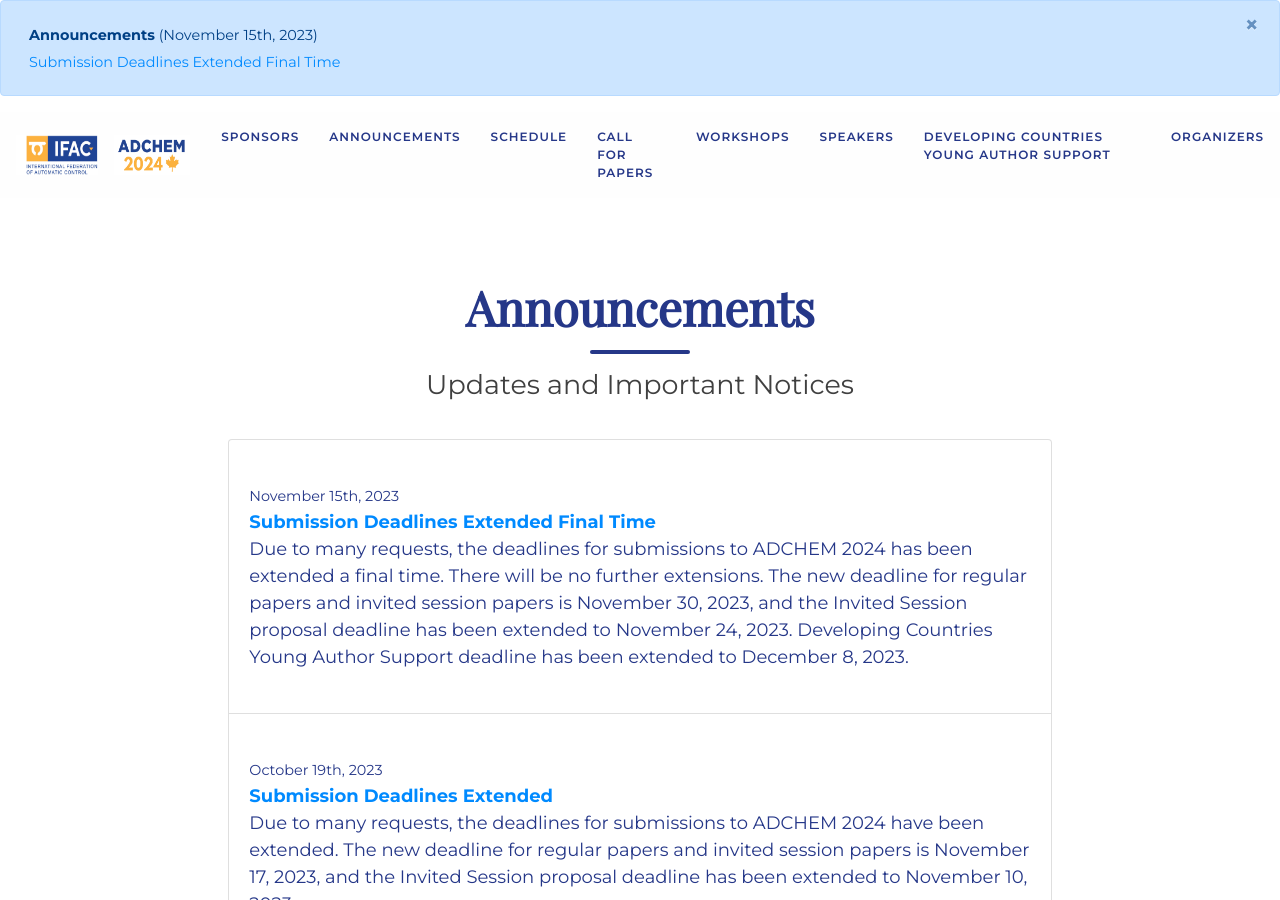
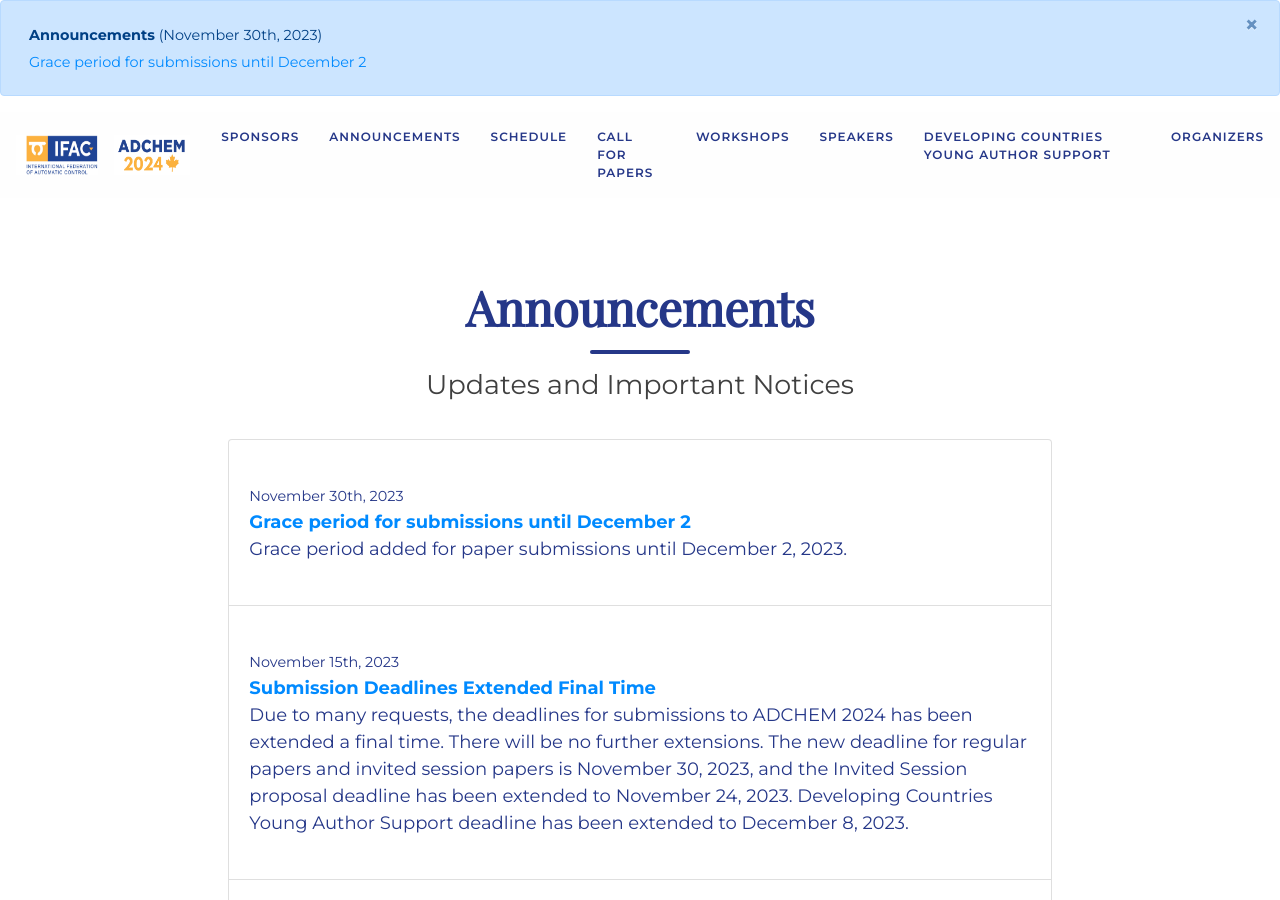
Before and after one commit to daisubc/ADCHEM2024, a Jekyll site: the page built from _pages/announcements.md, in a window 1280 px wide and 900 px high. Built offline with Jekyll 4.4.1, drawn with Linux system fonts in a browser that asks for light colours; nearby versions of some CDN libraries; some web fonts are replaced.

Commit message:
Update announcements.yml

```diff
--- a/_data/announcements.yml
+++ b/_data/announcements.yml
@@ -1,3 +1,9 @@
+- title: Grace period for submissions until December 2
+  date: 2023-11-30
+  text: Grace period added for paper submissions until December 2, 2023.
+  link: https://www.adchem2024.org/papers
+  display: true
+
 - title: Submission Deadlines Extended Final Time
   date: 2023-11-15
   text: Due to many requests, the deadlines for submissions to ADCHEM 2024 has been extended a final time. There will be no further extensions. The new deadline for regular papers and invited session papers is November 30, 2023, and the Invited Session proposal deadline has been extended to November 24, 2023. Developing Countries Young Author Support deadline has been extended to December 8, 2023.
```
